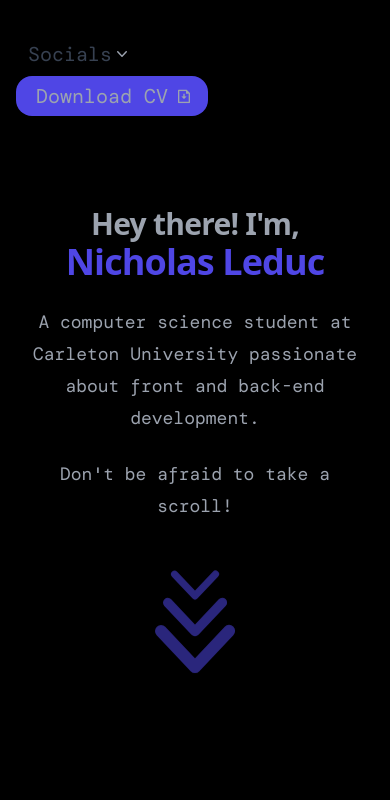
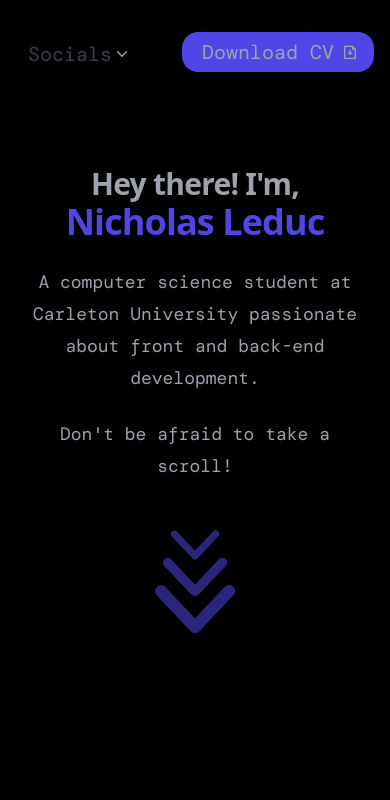
Before and after one commit to nickleduc91/MyWebsite, a Next.js app: page / in a window 390 px wide. Shown: the top 800 px of the page. Built offline with nearby package versions, Linux system fonts and the light colour scheme; a web font is replaced by a local one; what tailwindcss-bg-patterns would draw is missing.

Commit message:
fixed phone view

```diff
--- a/components/header.tsx
+++ b/components/header.tsx
@@ -82,7 +82,7 @@
     <header className="sticky top-0 z-50">
       <nav className=" px-4 md:px-6 py-2.5 bg-black pt-4">
         <div className="flex flex-wrap justify-between items-center mx-auto max-w-screen-xl">
-          <div className="justify-between items-center w-full md:flex md:order-1">
+          <div className="justify-between items-center w-full md:flex md:order-1 flex flex-row">
             <ul className="w-auto flex flex-col mt-4 font-medium md:flex-row md:space-x-8 md:mt-0">
               <div className="hidden md:flex md:flex-row md:space-x-8 md:mt-0">
                 {tabs.map((tab) => (
@@ -185,7 +185,7 @@
                 </Popover.Group>
               </li>
             </ul>
-            <div className='flex flex-row bg-indigo-600 hover:bg-indigo-500 rounded-2xl py-1.5 px-2 w-48 md:w-40 lg:w-52 '>
+            <div className='mt-3 flex flex-row bg-indigo-600 hover:bg-indigo-500 rounded-2xl py-1.5 px-2 w-48 md:w-40 lg:w-52 '>
               <button
                 onClick={saveFile}
                 className=" text-xl cursor-pointer text-gray-400 pl-3 font-dm float-right"
```
